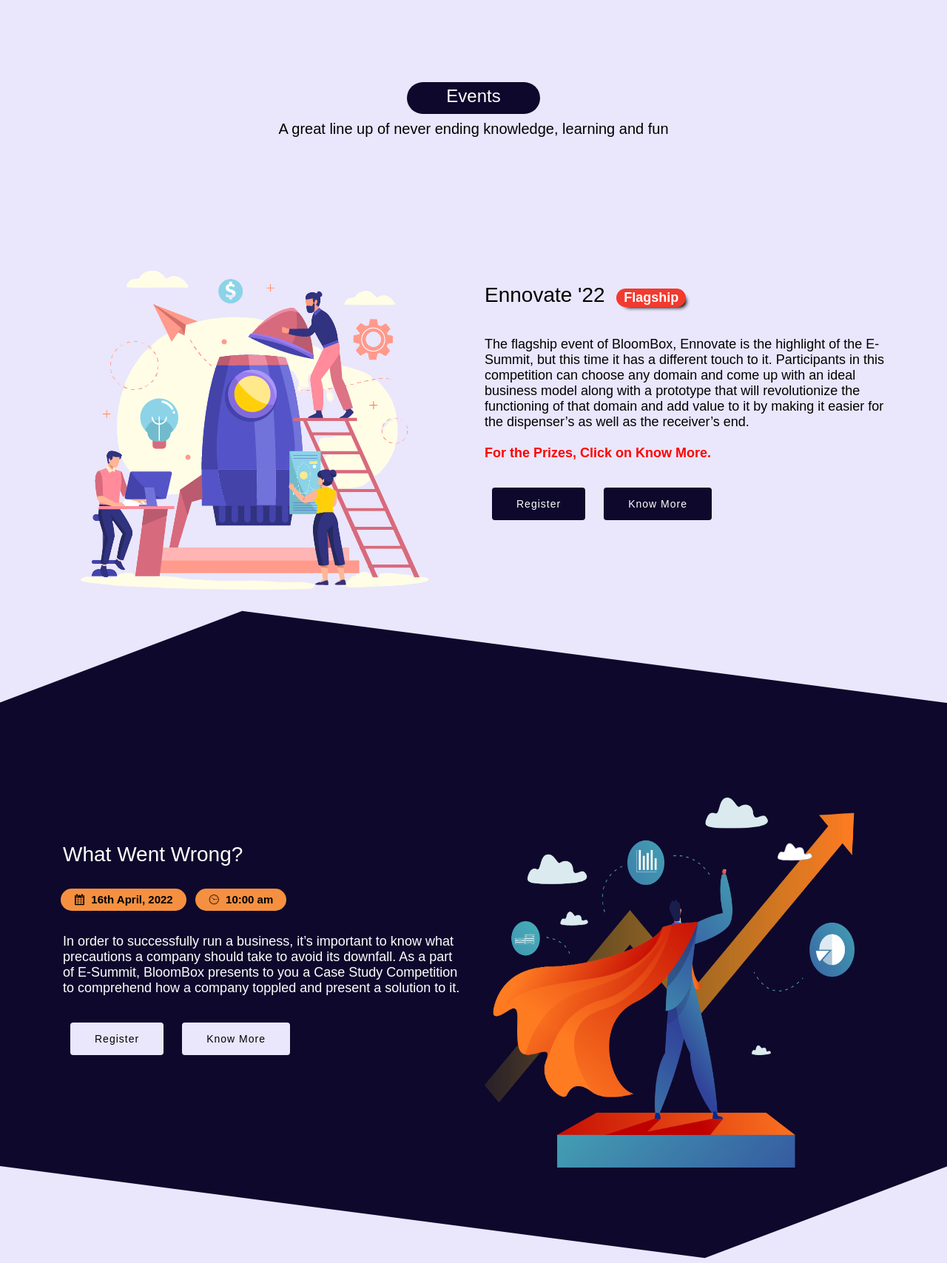
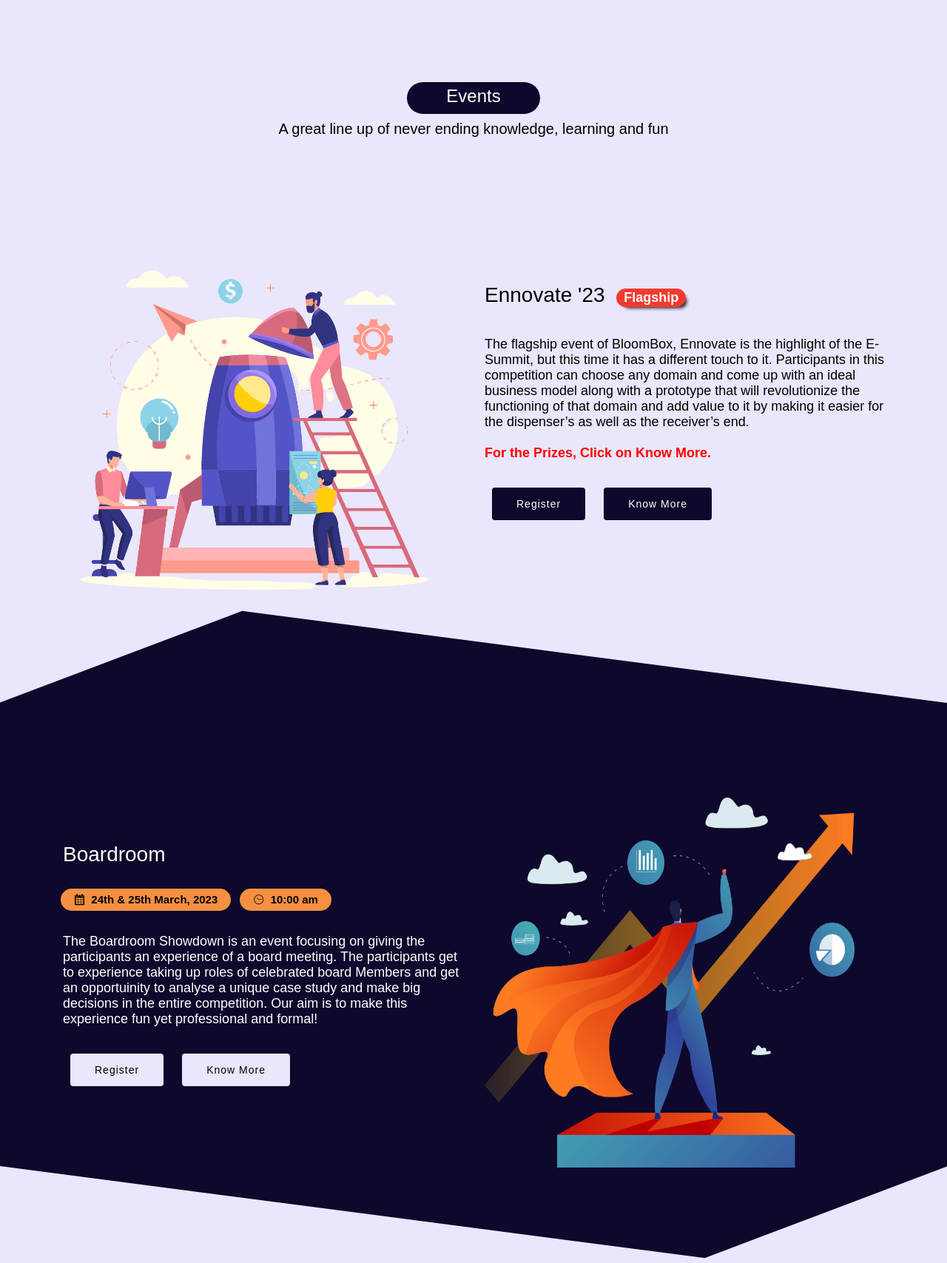
Before and after one commit to bloomboxkjsce/BloomBox-ECell, a Django app: page /eSummitQuery in a window 1280 px wide. Shown: the part 901-2608 px from the top of the page at 74% size. Run offline with Django 3.2, Linux system fonts and the light colour scheme; some libraries are stand-ins or nearby versions.

Commit message:
E-Summit '23

```diff
--- a/bb_app/views.py
+++ b/bb_app/views.py
@@ -138,7 +138,7 @@ def about(request):
 
 
 def ESummit(request):
-    return render(request, 'esummit-comingsoon.html')
+    return render(request, 'eSummit.html')
 
 
 def eSummitRegistration(request, eventId):
--- a/templates/eSummit.html
+++ b/templates/eSummit.html
@@ -159,10 +159,6 @@
             color: black;
         }
 
-
-
-
-
         .custom-shape-divider-bottom-1647887648 {
             position: absolute;
             bottom: 0;
@@ -366,7 +362,7 @@
     <section id="hero">
         <div class="hero-container">
             <a href="/ESummit" class="hero-logo" data-aos="zoom-in">
-                <img class='img-fluid banner-logo' src="../media/images/eSummit/esummit-07-white-07.png" alt="">
+                <img class='img-fluid banner-logo' src="../media/images/eSummit/esummit-07-white-07_blackv6_1.png" alt="">
             </a>
             <h2 data-aos="fade-up">
                 <i class="icofont-quote-left"></i>
@@ -439,7 +435,7 @@
                         src='../media/images/eSummit/illustrations/Ennovate_Final-removebg-preview.png'>
                 </div>
                 <div class='col-md-6 event-info' data-aos="fade-left">
-                    <h3>Ennovate '22 &nbsp;<span class="badge badge-pill badge-danger" style="font-size: 18px; padding:3px 10px 4px 10px; -webkit-box-shadow: 5px 5px 5px -4px #000000;
+                    <h3>Ennovate '23 &nbsp;<span class="badge badge-pill badge-danger" style="font-size: 18px; padding:3px 10px 4px 10px; -webkit-box-shadow: 5px 5px 5px -4px #000000;
                         box-shadow: 5px 5px 5px -4px #000000; ">Flagship</span></h3>
                     <br>
 
@@ -485,26 +481,30 @@
                             <div class="modal-body">
 
                                 <p class='mt-3'>
-                                    A Techno-Business competition, aimed at devising solutions to day-to-day problems,
-                                    and creating a business plan out of the same. Ennovate is an absolute blend of
-                                    Entrepreneurship, Innovation, and Technology, where students from every background
-                                    come together to innovate and mold their ideas to real solutions and progressive
-                                    business plans.
+                                    A Techno-Business competition, conducted in hybrid mode, aimed at devising solutions to day-to-day problems,
+                                    and creating a business plan out of the same. Ennovate is an absolute blend of Innovation, Prototype Develpment,
+                                    and Business Model. It strives to light the spark of Entrepreneurship in the minds of like minded and innovating
+                                    people.
+
+                                </p>
+                                <p class='mt-3'>
+                                  There will be 2 rounds in this event. Participants will have to develop a prototype/application and deliver a
+                                  Technical and Business oitch for the same.
                                 </p>
                                 <p>
                                     <b>Event Flow:</b>
                                 <ol>
-                                    <li>Registration opens on 23rd March 2022</li>
-                                    <li>Domains for Ennovate ‘22 release on 23rd March 2022</li>
-                                    <li>Pre-Event on 5th April 2022</li>
-                                    <li>Last day of Round 1 Submission 8th April 2022</li>
-                                    <li>Top selected teams announced on 10th April 2022</li>
+                                    <li>Registration opens on 2nd March 2023 on Unstop</li>
+                                    <li>Domains for Ennovate ‘23 release on 2nd March 2023</li>
+                                    <li>Last day of Round 1 Submission 15th March 2023</li>
+                                    <li>Top selected teams announced on 17th April 2023</li>
                                     <li>Mentorship Round by Judges to improvise on the Prototype</li>
-                                    <li>Ennovate ‘22 final round will be held during the E-Summit</li>
+                                    <li>Mentorship Round will take place on 20th or 21st March 2023</li>
+                                    <li>Ennovate ‘23 final round will be held during the E-Summit on 25th March 2023</li>
                                 </ol>
                                 </p>
                                 <br>
-                                <p>
+                                <!-- <p>
                                     <b>The Prestigious judging panel for the session are:</b>
                                 <ol>
                                     <li><b>Jeel Doshi</b><br>He is the Manager at Startup Innovation and investment at
@@ -514,7 +514,7 @@
                                     <li><b>Pratik Thakker</b><br>Founder & CEO at Webzoly, Israel Tech Ambassador to
                                         Israel, and TEDx Speaker<br>Over 150k followers on LinkedIn </li><br>
                                 </ol>
-                                </p>
+                                </p> -->
                                 <center><span class="badge badge-pill badge-danger"
                                         style="padding:6px 10px;font-size: 15px;">Domain</span></center><br>
 
@@ -533,7 +533,7 @@
                                     </div>
                                     <div class='col-md-4 mb-4'>
                                         <span class="badge badge-pill badge-info">Prizes Worth</span>
-                                        <br><br>Prizes worth INR 1 lakh+
+                                        <br><br>Prizes worth INR 3 lakh+
                                     </div>
                                 </div>
                                 <p>
@@ -566,18 +566,19 @@
         <div class="container">
             <div class='row'>
                 <div class='col-md-6 event-info' data-aos="fade-right">
-                    <h3>What Went Wrong?</h3>
+                    <h3>Boardroom</h3>
                     <br>
-                    <span class="badge badge-pill badge-info"><i class="icofont-ui-calendar icofont-1x"></i> &nbsp;16th
-                        April, 2022</span>&nbsp;&nbsp;
+                    <span class="badge badge-pill badge-info"><i class="icofont-ui-calendar icofont-1x"></i> &nbsp;24th
+                        & 25th March, 2023</span>&nbsp;&nbsp;
                     <span class="badge badge-pill badge-info"><i class="icofont-wall-clock icofont-1x"></i> &nbsp;10:00
                         am</span>
 
                     <p style="margin-top:10px">
                         <br>
-                        In order to successfully run a business, it’s important to know what precautions a company
-                        should take to avoid its downfall. As a part of E-Summit, BloomBox presents to you a Case Study
-                        Competition to comprehend how a company toppled and present a solution to it.
+                        The Boardroom Showdown is an event focusing on giving the participants an experience of a
+                        board meeting. The participants get to experience taking up roles of celebrated board Members
+                        and get an opportuinity to analyse a unique case study and make big decisions in the entire
+                        competition. Our aim is to make this experience fun yet professional and formal!
                     </p>
 
                     <a href='/ESummitRegistration/2'><button type='button' class='btn'>Register</button></a>
@@ -600,7 +601,7 @@
                     <div class="modal-dialog modal-lg" role="document">
                         <div class="modal-content">
                             <div class="modal-header">
-                                <h5 class="modal-title" id="exampleModal2Label">What Went Wrong?</h5>
+                                <h5 class="modal-title" id="exampleModal2Label">The Boardroom Showdown</h5>
                                 <button type="button" class="close" data-dismiss="modal" aria-label="Close"
                                     style='color: white;'>
                                     <span aria-hidden="true">&times;</span>
@@ -618,11 +619,9 @@
 
                                 </div>
                                 <p class='mt-3'>
-                                    BloomBox as a part of E-Summit has come up with a case study competition where
-                                    participants understand what went wrong with the company. Participants compete
-                                    against each other to study what led to the downfall of various companies. The
-                                    Winners of Round 1 will present a solution to the problems faced by the given
-                                    company and test their entrepreneurship knowledge.
+                                  Boardroom is a case study event that will be conducted during E-Summit '23.
+                                  The event majorly focuses on flashing out the participants ideas in business
+                                  terms. the event will consist of three rounds.
                                 </p>
                                 <center>
 
@@ -631,7 +630,7 @@
                                 <p class='mt-3'>
                                     <b>Session Flow:</b>
                                 <ul>
-                                    <li>Registration starts on 26th March.</li>
+                                    <li>Registration starts on 26th March 2023 on Unstop.</li>
                                     <li>After Registration, each team chooses a domain and will research the company
                                         based on the domain and create a PDF.</li>
                                     <li>Last date of Round 1 pdf submission is 10th April.</li>
@@ -715,11 +714,10 @@
                     <br>
                     <p style="margin-top:10px">
                         <br>
-                        Think Tank is a two-day-long competition where participants will be provided with problem
-                        statements that will revolve around ideas that need to be made more efficient with a touch of
-                        innovation; the birthplace of the innovation will be ideation. The competition will be in teams
-                        and teams will be given 45 minute to think of a creative solution to a particular problem and
-                        the shortlisted teams would be pitching the solutions in the second round.
+                        A marketing competition focusing on 2 main aspects: Marketing Strategy and
+                        Creative Thinking. The event consists of merging products/ services of two
+                        companies with different domains and devising a marketing strategy for the same.
+                        The event will be conducted in 2 rounds.
                     </p>
 
                     <a href='/ESummitRegistration/3'><button type='button' class='btn'>Register</button></a>
@@ -1518,7 +1516,7 @@
 
             </div>
         </div>
-    </section> >
+    </section>
 
 
 
--- a/templates/esummit-comingsoon.html
+++ b/templates/esummit-comingsoon.html
@@ -111,9 +111,11 @@
 
 
     <div class="hero-container">
-        <h1 style="color: white; font-weight: bolder;">Coming Soon!!</h1>
-        <h1 style="color: white; font-weight: bolder;">(24th - 25th March)</h1>
+      <center>
+        <h1 style="color: black; font-weight: bolder;">Coming Soon!!</h1>
+        <h1 style="color: black; font-weight: bolder;">(24th - 25th March)</h1>
         <img class='img-fluid banner-logo' src="../media/images/eSummit/esummit-07-white-07_blackv6_1.png" alt="">
+      </center>
     </div>
 
 
--- a/templates/index.html
+++ b/templates/index.html
@@ -61,7 +61,7 @@
                 <b style='font-weight: 800; font-size: x-large;'>Innovate Today To Lead Tommorow</b>
                 <i class="icofont-quote-right"></i>
             </h2>
-            <a data-aos="fade-up" href="{% url 'ESummit' %}" class="btn-get-started scrollto">E-SUMMIT 2022</a>
+            <a data-aos="fade-up" href="{% url 'ESummit' %}" class="btn-get-started scrollto">E-SUMMIT 2023</a>
 
             <!-- <a data-aos="fade-up" href="{% url 'results' %}" class="btn-get-started scrollto">Results</a> -->
 
```
